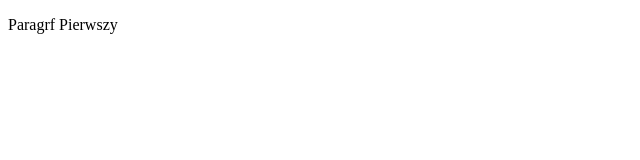
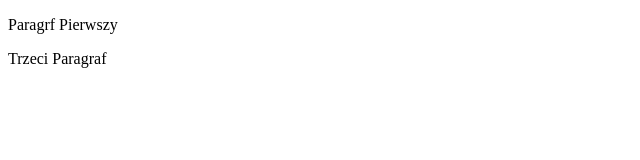
Before and after one commit to lukaszwac/lukaszwac.github.io, a plain HTML site: page index.html in a window 1280 px wide. Shown: the full height of the page, 0-640 px from the left. Drawn offline with Linux system fonts and the light colour scheme.

Commit message:
dodanie trzeciego paragrafu

```diff
--- a/index.html
+++ b/index.html
@@ -6,5 +6,6 @@
 </head>
 <body>
     <p>Paragrf Pierwszy</p>
+    <p>Trzeci Paragraf</p>
 </body>
 </html>
```
